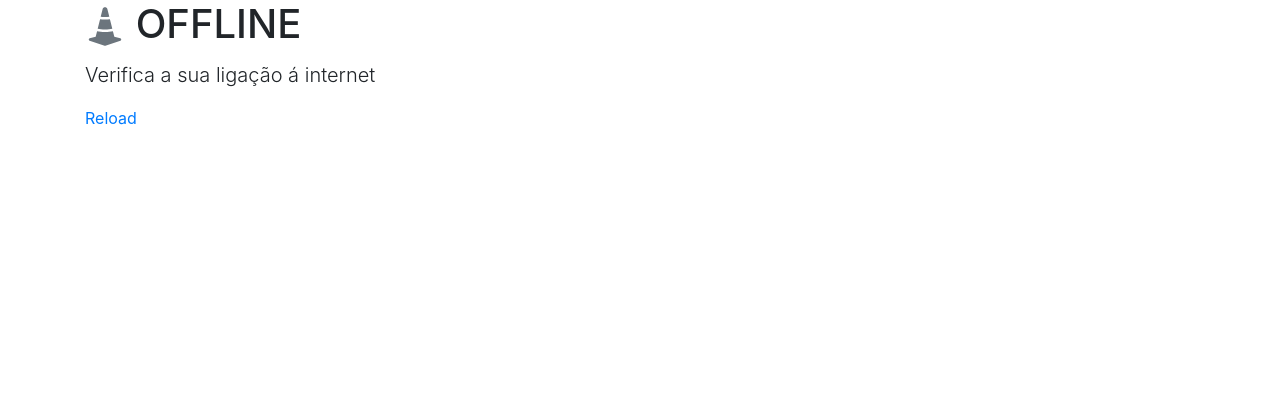
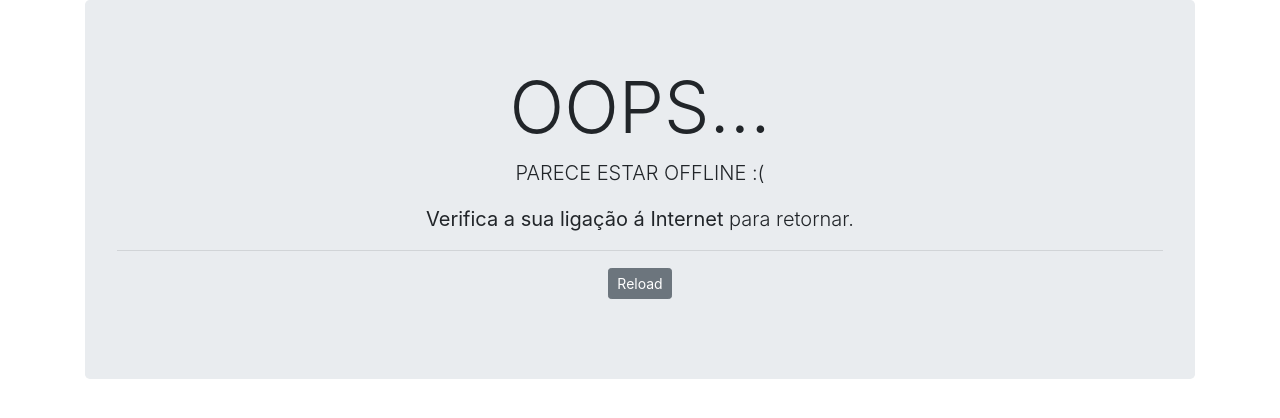
Before and after one commit to GDR-Verderena/gdr-verderena.github.io, a Jekyll site: the page offline.html, which Jekyll copies as it is, in a window 1280 px wide. Shown: the top 418 px of the page. Built offline with Jekyll 4.4.1, drawn with Linux system fonts in a browser that asks for light colours.

Commit message:
Update offline.html

```diff
--- a/offline.html
+++ b/offline.html
@@ -29,20 +29,30 @@
  <div class="container">
 
 
-<div class="page">
-  <h1 class="page-title">
-
-
-<svg width="1em"  width="50" height="50"  viewBox="0 0 16 16" class="bi bi-cone-striped text-center text-muted" fill="currentColor" xmlns="http://www.w3.org/2000/svg"><path d="M9.97 4.88l.953 3.811C10.159 8.878 9.14 9 8 9c-1.14 0-2.158-.122-2.923-.309L6.03 4.88C6.635 4.957 7.3 5 8 5s1.365-.043 1.97-.12zm-.245-.978L8.97.88C8.718-.13 7.282-.13 7.03.88L6.275 3.9C6.8 3.965 7.382 4 8 4c.618 0 1.2-.036 1.725-.098zm4.396 8.613a.5.5 0 0 1 .037.96l-6 2a.5.5 0 0 1-.316 0l-6-2a.5.5 0 0 1 .037-.96l2.391-.598.565-2.257c.862.212 1.964.339 3.165.339s2.303-.127 3.165-.339l.565 2.257 2.391.598z"/>
-</svg>
-OFFLINE</h1>
-  <p class="lead">Verifica a sua ligação á internet</p>
-  <a href="{{site.url}}"> Reload </a>
-</div>
+      <div class="jumbotron text-center ">
+        <h1 class="display-3"    <svg width="1em"  width="50" height="50"  viewBox="0 0 16 16" class="bi bi-cone-striped text-center text-muted" fill="currentColor" xmlns="http://www.w3.org/2000/svg"><path d="M9.97 4.88l.953 3.811C10.159 8.878 9.14 9 8 9c-1.14 0-2.158-.122-2.923-.309L6.03 4.88C6.635 4.957 7.3 5 8 5s1.365-.043 1.97-.12zm-.245-.978L8.97.88C8.718-.13 7.282-.13 7.03.88L6.275 3.9C6.8 3.965 7.382 4 8 4c.618 0 1.2-.036 1.725-.098zm4.396 8.613a.5.5 0 0 1 .037.96l-6 2a.5.5 0 0 1-.316 0l-6-2a.5.5 0 0 1 .037-.96l2.391-.598.565-2.257c.862.212 1.964.339 3.165.339s2.303-.127 3.165-.339l.565 2.257 2.391.598z"/>
+</svg>  OOPS...</h1>
+        <p class="lead"> PARECE ESTAR OFFLINE :( </p>
 
 
 
-  </div>
+
+        <p class="lead"><strong>Verifica a sua ligação á Internet</strong> para retornar.</p>
+        <hr>
+
+
+
+        <p class="lead">
+          <a class="btn btn-secondary btn-sm " href="{{site.url}}" role="button">Reload</a>
+        </p>
+      </div>
+
+
+
+
+
+
+
 
 
 
```
